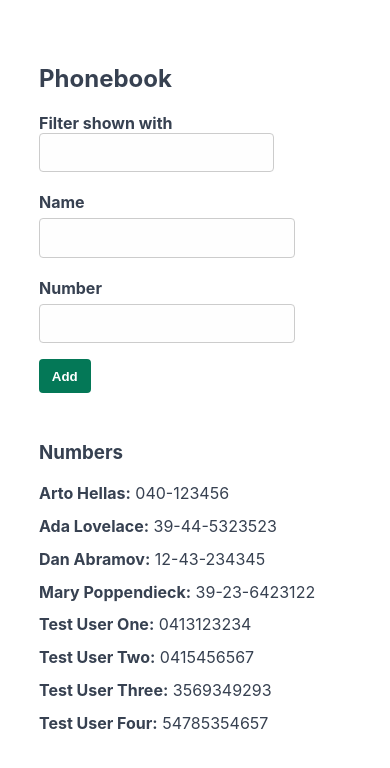
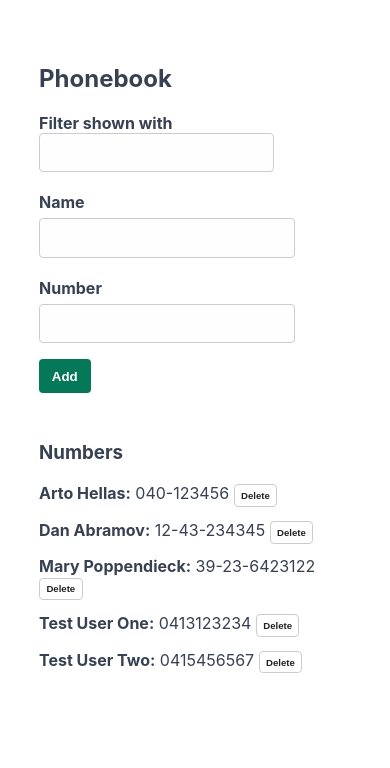
Before and after one commit to sheilaleon/fullstack-open-2020, a React (Create React App) app in the folder part2/phonebook/: page / in a window 390 px wide. Shown: the top 768 px of the page. Built offline with nearby package versions, Linux system fonts and the light colour scheme; data requests are answered from the project's data file.

Commit message:
2.17: Phonebook step9
Add delete person functionality

```diff
--- a/part2/phonebook/db.json
+++ b/part2/phonebook/db.json
@@ -4,11 +4,6 @@
       "name": "Arto Hellas",
       "number": "040-123456",
       "id": 1
-    },
-    {
-      "name": "Ada Lovelace",
-      "number": "39-44-5323523",
-      "id": 2
     },
     {
       "name": "Dan Abramov",
@@ -29,16 +24,6 @@
       "name": "Test User Two",
       "number": "0415456567",
       "id": 7
-    },
-    {
-      "name": "Test User Three",
-      "number": "3569349293",
-      "id": 8
-    },
-    {
-      "name": "Test User Four",
-      "number": "54785354657",
-      "id": 9
     }
   ]
 }
--- a/part2/phonebook/src/App.js
+++ b/part2/phonebook/src/App.js
@@ -36,6 +36,15 @@ const App = () => {
     setSearchTerm(event.target.value);
   };
 
+  const handleDelete = (id, name) => {
+    // event.preventDefault();
+    if (window.confirm(`Delete ${name}?`)) {
+      numbersService.remove(id).then(() => {
+        setPersons(persons.filter((person) => person.id !== id));
+      });
+    }
+  };
+
   const addPerson = (event) => {
     event.preventDefault();
     const personObject = {
@@ -69,7 +78,12 @@ const App = () => {
 
       <h3>Numbers</h3>
 
-      <Persons persons={persons} searchTerm={searchTerm} showAll={showAll} />
+      <Persons
+        persons={persons}
+        searchTerm={searchTerm}
+        showAll={showAll}
+        handleDelete={handleDelete}
+      />
     </div>
   );
 };
--- a/part2/phonebook/src/components/Persons.js
+++ b/part2/phonebook/src/components/Persons.js
@@ -1,15 +1,18 @@
 import React from 'react';
 
-const Person = ({ name, number }) => {
+const Person = ({ name, number, id, handleDelete }) => {
   return (
     <li>
-      <strong>{name}:</strong> {number}
+      <strong>{name}:</strong> {number}{' '}
+      <button className="delete" onClick={() => handleDelete(id, name)}>
+        Delete
+      </button>
     </li>
   );
 };
 
 const Persons = (props) => {
-  const { persons, showAll, searchTerm } = props;
+  const { persons, showAll, searchTerm, handleDelete } = props;
   const personsToShow = showAll
     ? persons
     : persons.filter((person) =>
@@ -19,7 +22,13 @@ const Persons = (props) => {
   return (
     <ul>
       {personsToShow.map((person) => (
-        <Person key={person.name} name={person.name} number={person.number} />
+        <Person
+          key={person.id}
+          name={person.name}
+          id={person.id}
+          number={person.number}
+          handleDelete={handleDelete}
+        />
       ))}
     </ul>
   );
--- a/part2/phonebook/src/index.css
+++ b/part2/phonebook/src/index.css
@@ -44,6 +44,15 @@ button {
   color: #fff;
   border: none;
   border-radius: 0.25rem;
+  cursor: pointer;
+}
+
+.delete {
+  background: #fff;
+  border: 1px #ccc solid;
+  color: #222;
+  font-size: 0.6rem;
+  padding: 0.3rem 0.4rem;
 }
 
 ul {
--- a/part2/phonebook/src/services/numbers.js
+++ b/part2/phonebook/src/services/numbers.js
@@ -13,9 +13,14 @@ const update = (id, newObject) => {
   return axios.put(`${BASE_URL}/${id}`, newObject);
 };
 
+const remove = (id) => {
+  return axios.delete(`${BASE_URL}/${id}`);
+};
+
 // eslint-disable-next-line
 export default {
   getAll: getAll,
   create: create,
   update: update,
+  remove: remove,
 };
```
